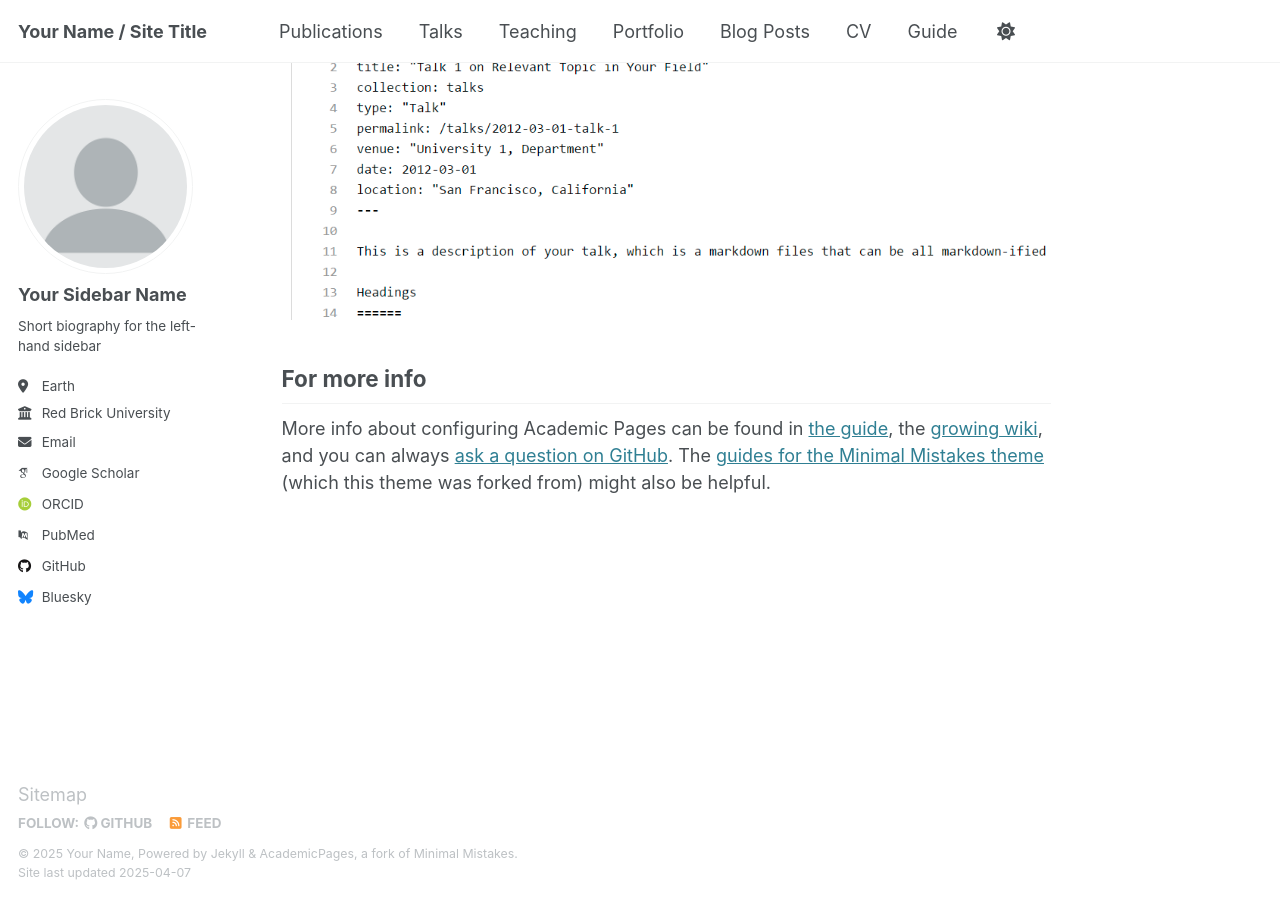
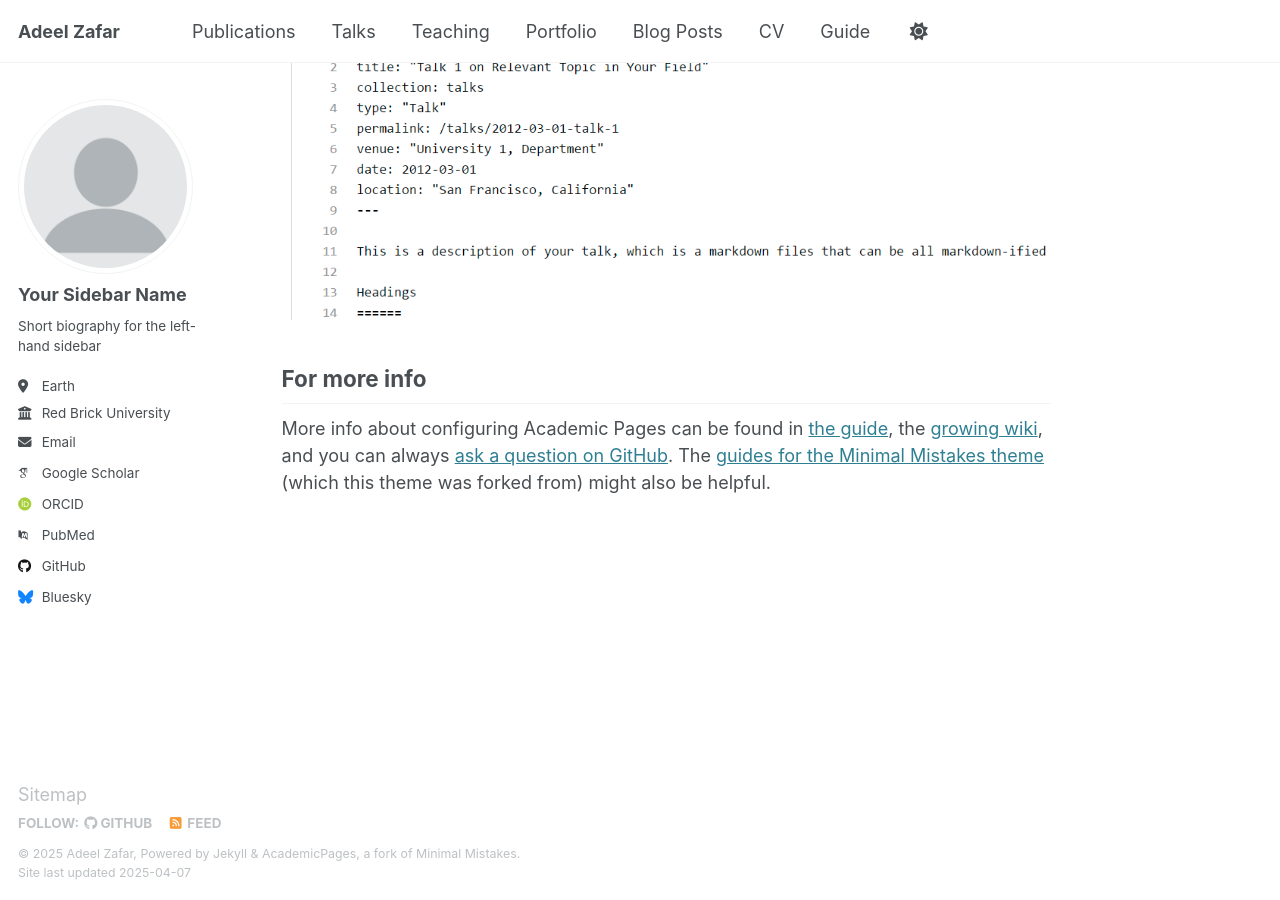
Before and after one commit to adeelz92/adeelz92.github.io, a Jekyll site: the page built from _pages/about.md, in a window 1280 px wide and 900 px high, scrolled down 2635 px. Built offline with Jekyll 4.4.1, drawn with Linux system fonts in a browser that asks for light colours; some web fonts are replaced.

Commit message:
Update _config.yml

```diff
--- a/_config.yml
+++ b/_config.yml
@@ -9,13 +9,13 @@
 # Basic Site Settings
 locale                   : "en-US"
 site_theme               : "default"
-title                    : "Your Name / Site Title"
+title                    : "Adeel Zafar"
 title_separator          : "-"
-name                     : &name "Your Name"
+name                     : &name "Adeel Zafar"
 description              : &description "personal description"
-url                      : https://academicpages.github.io # the base hostname & protocol for your site e.g. "https://[your GitHub username].github.io"
+url                      : https://adeelz92.github.io # the base hostname & protocol for your site e.g. "https://[your GitHub username].github.io"
 baseurl                  : "" # the subpath of your site, e.g. "/blog"
-repository               : "academicpages/academicpages.github.io"
+repository               : "adeelz92/adeelz92.github.io"
 
 # Site Author - The following control what appear as part of the author content on the side bar.
 #               If a field is blank the icon and link will not appear, otherwise it will be shown.
```
